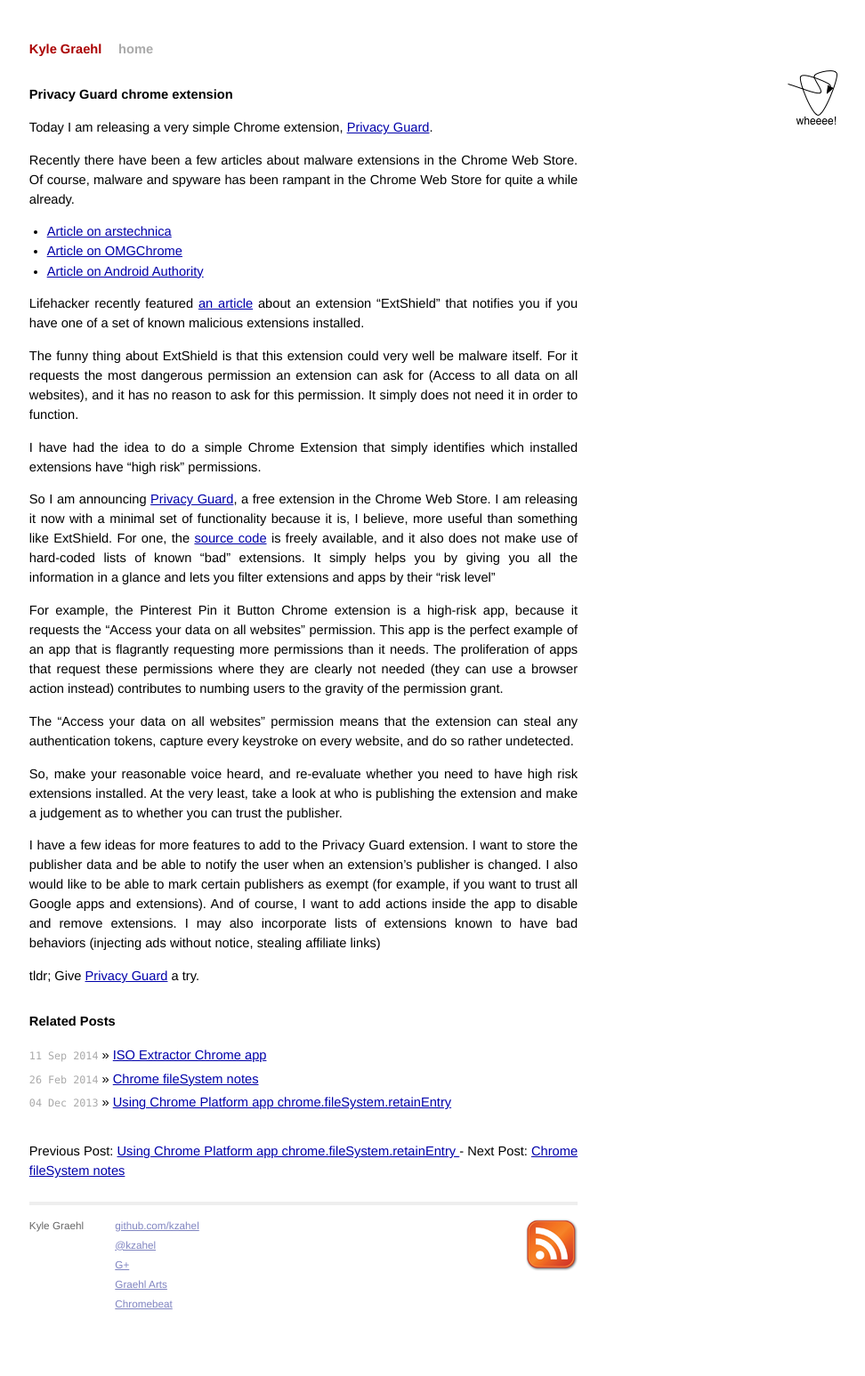
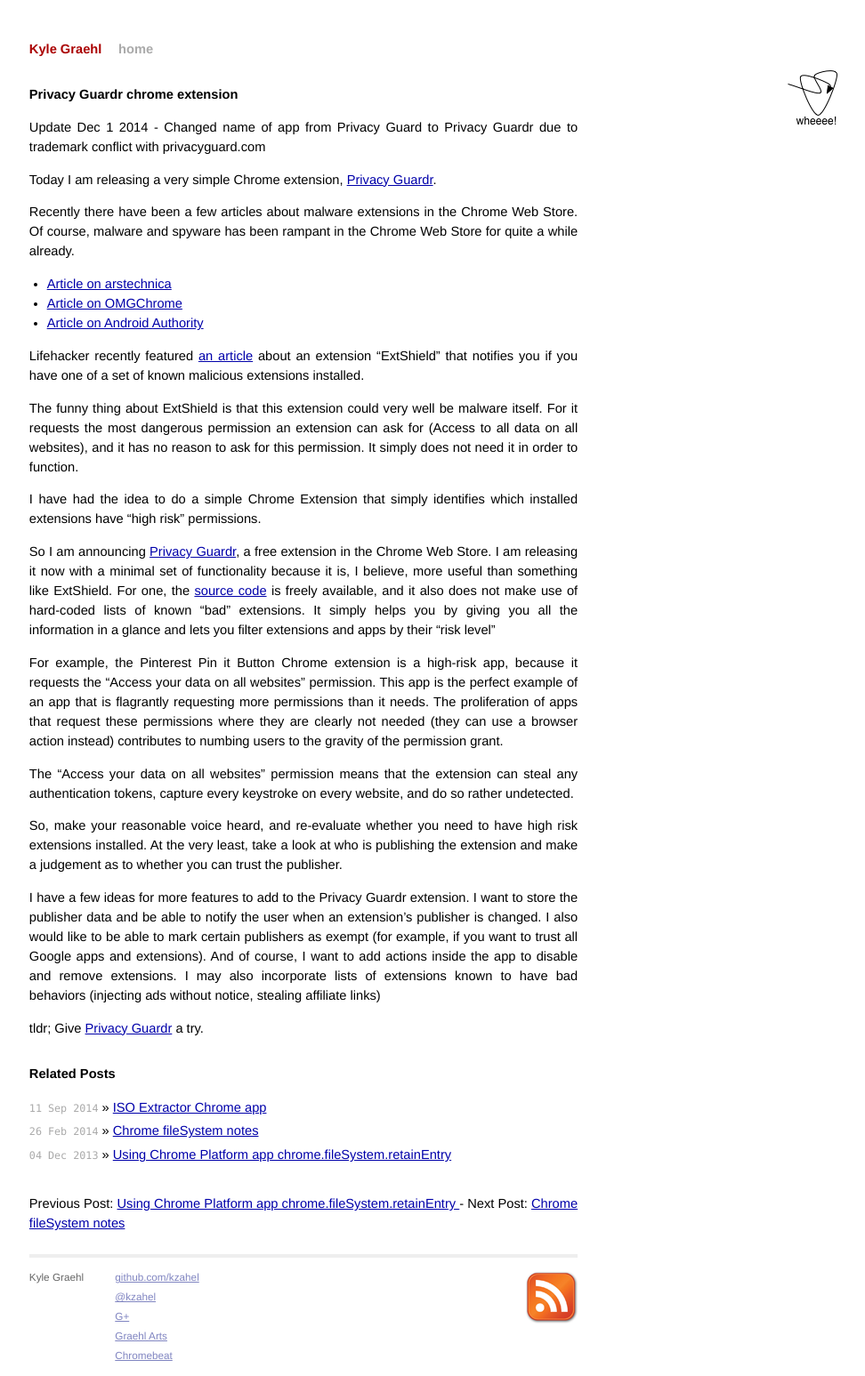
Before and after one commit to kzahel/kzahel.github.io, a Jekyll site: the page built from _posts/2014-01-22-privacy-guard-extension.md, in a window 1280 px wide. Shown: the whole page at 89% size, without its empty margins (299-1271 px from the left). Built offline with Jekyll 4.4.1, drawn with Linux system fonts in a browser that asks for light colours; comment, search, counter and statistics services are not loaded; before the commit the page ends 1488 px from its top, so only the background shows below that.

Commit message:
privacy guardr

```diff
--- a/_posts/2014-01-22-privacy-guard-extension.md
+++ b/_posts/2014-01-22-privacy-guard-extension.md
@@ -1,12 +1,14 @@
 ---
 layout: post
-title: "Privacy Guard chrome extension"
+title: "Privacy Guardr chrome extension"
 date: 2014-01-22 16:01
 comments: true
 categories: javascript development chrome-extension privacy
 ---
 
-Today I am releasing a very simple Chrome extension, [Privacy Guard](https://chrome.google.com/webstore/detail/privacy-guard/edcajbacgdcdeecojhlllbgingbjfbmk).
+Update Dec 1 2014 - Changed name of app from Privacy Guard to Privacy Guardr due to trademark conflict with privacyguard.com
+
+Today I am releasing a very simple Chrome extension, [Privacy Guardr](https://chrome.google.com/webstore/detail/privacy-guardr/edcajbacgdcdeecojhlllbgingbjfbmk).
 
 Recently there have been a few articles about malware extensions in
 the Chrome Web Store. Of course, malware and spyware has been rampant
@@ -29,7 +31,7 @@
 
 I have had the idea to do a simple Chrome Extension that simply identifies which installed extensions have "high risk" permissions.
 
-So I am announcing [Privacy Guard](https://chrome.google.com/webstore/detail/privacy-guard/edcajbacgdcdeecojhlllbgingbjfbmk), a free extension in the Chrome Web Store. I am releasing it now with a minimal set of functionality because it is, I believe, more useful than something like ExtShield. For one, the [source code](https://github.com/kzahel/privacy-guard-extension) is freely available, and it also does not make use of hard-coded lists of known "bad" extensions. It simply helps you by giving you all the information in a glance and lets you filter extensions and apps by their "risk level"
+So I am announcing [Privacy Guardr](https://chrome.google.com/webstore/detail/privacy-guardr/edcajbacgdcdeecojhlllbgingbjfbmk), a free extension in the Chrome Web Store. I am releasing it now with a minimal set of functionality because it is, I believe, more useful than something like ExtShield. For one, the [source code](https://github.com/kzahel/privacy-guard-extension) is freely available, and it also does not make use of hard-coded lists of known "bad" extensions. It simply helps you by giving you all the information in a glance and lets you filter extensions and apps by their "risk level"
 
 For example, the Pinterest Pin it Button Chrome extension is a high-risk app, because it requests the "Access your data on all websites" permission. This app is the perfect example of an app that is flagrantly requesting more permissions than it needs. The proliferation of apps that request these permissions where they are clearly not needed (they can use a browser action instead) contributes to numbing users to the gravity of the permission grant.
 
@@ -37,6 +39,6 @@
 
 So, make your reasonable voice heard, and re-evaluate whether you need to have high risk extensions installed. At the very least, take a look at who is publishing the extension and make a judgement as to whether you can trust the publisher.
 
-I have a few ideas for more features to add to the Privacy Guard extension. I want to store the publisher data and be able to notify the user when an extension's publisher is changed. I also would like to be able to mark certain publishers as exempt (for example, if you want to trust all Google apps and extensions). And of course, I want to add actions inside the app to disable and remove extensions. I may also incorporate lists of extensions known to have bad behaviors (injecting ads without notice, stealing affiliate links)
+I have a few ideas for more features to add to the Privacy Guardr extension. I want to store the publisher data and be able to notify the user when an extension's publisher is changed. I also would like to be able to mark certain publishers as exempt (for example, if you want to trust all Google apps and extensions). And of course, I want to add actions inside the app to disable and remove extensions. I may also incorporate lists of extensions known to have bad behaviors (injecting ads without notice, stealing affiliate links)
 
-tldr; Give [Privacy Guard](https://chrome.google.com/webstore/detail/privacy-guard/edcajbacgdcdeecojhlllbgingbjfbmk) a try.
+tldr; Give [Privacy Guardr](https://chrome.google.com/webstore/detail/privacy-guardr/edcajbacgdcdeecojhlllbgingbjfbmk) a try.
```
